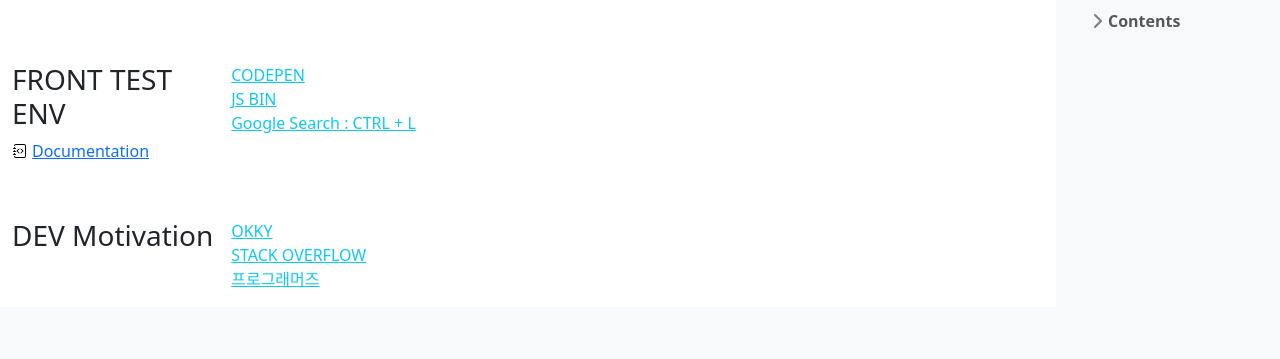
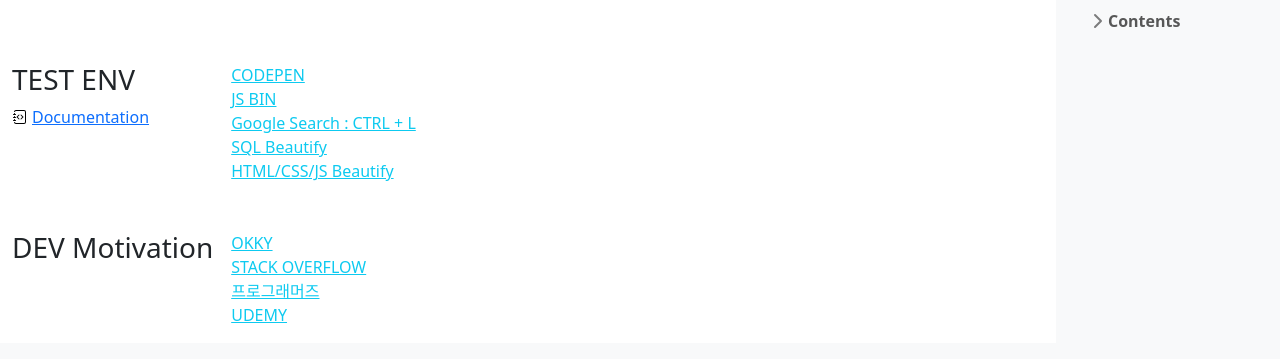
Before and after one commit to DevBlogGit/TestEnv, a plain HTML site: page index.html in a window 1280 px wide. Shown: the part 143-502 px from the top of the page. Drawn offline with Linux system fonts and the light colour scheme.

Commit message:
Update index.html

```diff
--- a/index.html
+++ b/index.html
@@ -54,7 +54,7 @@
         <button class="btn d-inline-flex align-items-center collapsed" data-bs-toggle="collapse" aria-expanded="false" data-bs-target="#contents-collapse" aria-controls="contents-collapse">Contents</button>
         <ul class="list-unstyled ps-3 collapse" id="contents-collapse">
           <li><a class="d-inline-flex align-items-center rounded" href="#Contents_1">FRONT TEST ENV</a></li>
-
+          <li><a class="d-inline-flex align-items-center rounded" href="#Contents_2">DEV MOTIVATION</a></li>
         </ul>
       </li>
       <!--
@@ -104,7 +104,7 @@
 
     <article class="my-3" id="Contents_1">
       <div class="bd-heading sticky-xl-top align-self-start mt-5 mb-3 mt-xl-0 mb-xl-2">
-        <h3>FRONT TEST ENV</h3>
+        <h3>TEST ENV</h3>
         <a class="d-flex align-items-center" href="#">Documentation</a>
       </div>
 
@@ -114,11 +114,15 @@
       <a class="link-info" href="https://jsbin.com/?html,output">JS BIN</a>
       <br>
       <a class="link-info" href="https://www.google.com/">Google Search : CTRL + L</a>
-      </div>
-
-    </article>
-
-    <article class="my-3" id="Contents_1">
+      <br>
+      <a class="link-info" href="https://codebeautify.org/sqlformatter">SQL Beautify</a>
+      <br>
+      <a class="link-info" href="https://beautifier.io/">HTML/CSS/JS Beautify</a>
+      </div>
+
+    </article>
+
+    <article class="my-3" id="Contents_2">
       <div class="bd-heading sticky-xl-top align-self-start mt-5 mb-3 mt-xl-0 mb-xl-2">
         <h3>DEV Motivation</h3>
 
@@ -130,6 +134,8 @@
       <a class="link-info" href="https://stackoverflow.com/">STACK OVERFLOW</a>
       <br>
       <a class="link-info" href="https://programmers.co.kr/learn/challenges?tab=all_challenges">프로그래머즈</a>
+      <br>
+      <a class="link-info" href="https://www.udemy.com/">UDEMY</a>
       </div>
 
     </article>
```
